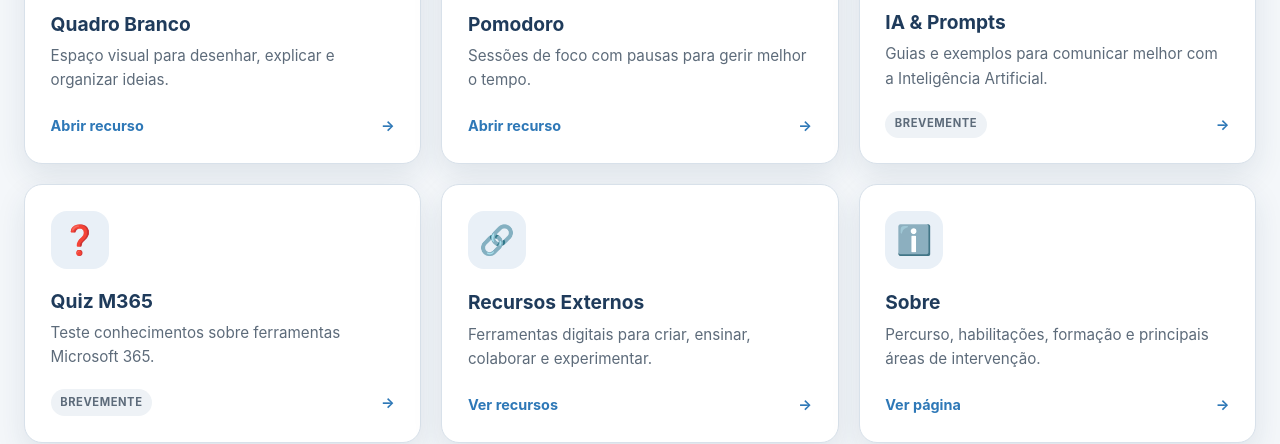
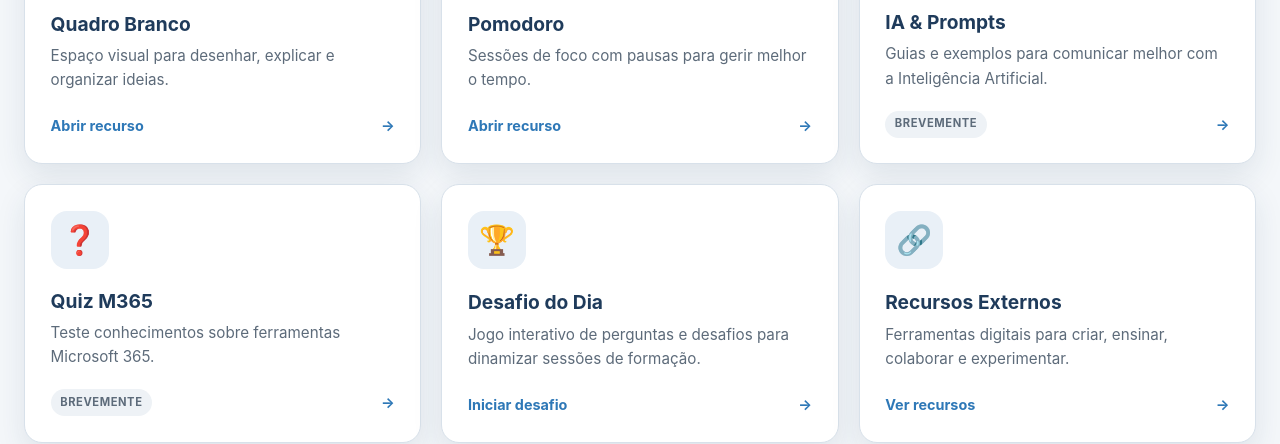
Before and after one commit to joaopernas/joaopernas.github.io, a plain HTML site: page index.html in a window 1280 px wide. Shown: the part 509-953 px from the top of the page. Drawn offline with Linux system fonts and the light colour scheme.

Commit message:
Update index.html

```diff
--- a/index.html
+++ b/index.html
@@ -25,6 +25,45 @@ main{flex:1}.main-inner{padding-block:clamp(2.5rem,6vw,4.5rem)}.intro{max-width:
 <a class="portal-card" href="pomodoro.html"><span class="card-icon">🍅</span><span><span class="card-title">Pomodoro</span><span class="card-description">Sessões de foco com pausas para gerir melhor o tempo.</span></span><span class="card-action">Abrir recurso <span>→</span></span></a>
 <a class="portal-card" href="#"><span class="card-icon">🤖</span><span><span class="card-title">IA &amp; Prompts</span><span class="card-description">Guias e exemplos para comunicar melhor com a Inteligência Artificial.</span></span><span class="card-action"><span class="status">Brevemente</span><span>→</span></span></a>
 <a class="portal-card" href="#"><span class="card-icon">❓</span><span><span class="card-title">Quiz M365</span><span class="card-description">Teste conhecimentos sobre ferramentas Microsoft 365.</span></span><span class="card-action"><span class="status">Brevemente</span><span>→</span></span></a>
+<!-- DESAFIO DO DIA -->
+
+<a
+  class="portal-card"
+  href="desafio/"
+  aria-label="Abrir Desafio do Dia"
+>
+
+  <span
+    class="card-icon"
+    aria-hidden="true"
+  >
+    🏆
+  </span>
+
+  <span class="card-content">
+
+    <span class="card-title">
+      Desafio do Dia
+    </span>
+
+    <span class="card-description">
+      Jogo interativo de perguntas e desafios para dinamizar sessões de formação.
+    </span>
+
+  </span>
+
+  <span class="card-action">
+
+    Iniciar desafio
+
+    <span aria-hidden="true">
+      →
+    </span>
+
+  </span>
+
+</a>
+
 <a class="portal-card" href="recursos.html"><span class="card-icon">🔗</span><span><span class="card-title">Recursos Externos</span><span class="card-description">Ferramentas digitais para criar, ensinar, colaborar e experimentar.</span></span><span class="card-action">Ver recursos <span>→</span></span></a>
 <a class="portal-card" href="sobre.html"><span class="card-icon">ℹ️</span><span><span class="card-title">Sobre</span><span class="card-description">Percurso, habilitações, formação e principais áreas de intervenção.</span></span><span class="card-action">Ver página <span>→</span></span></a>
 </nav>
```
